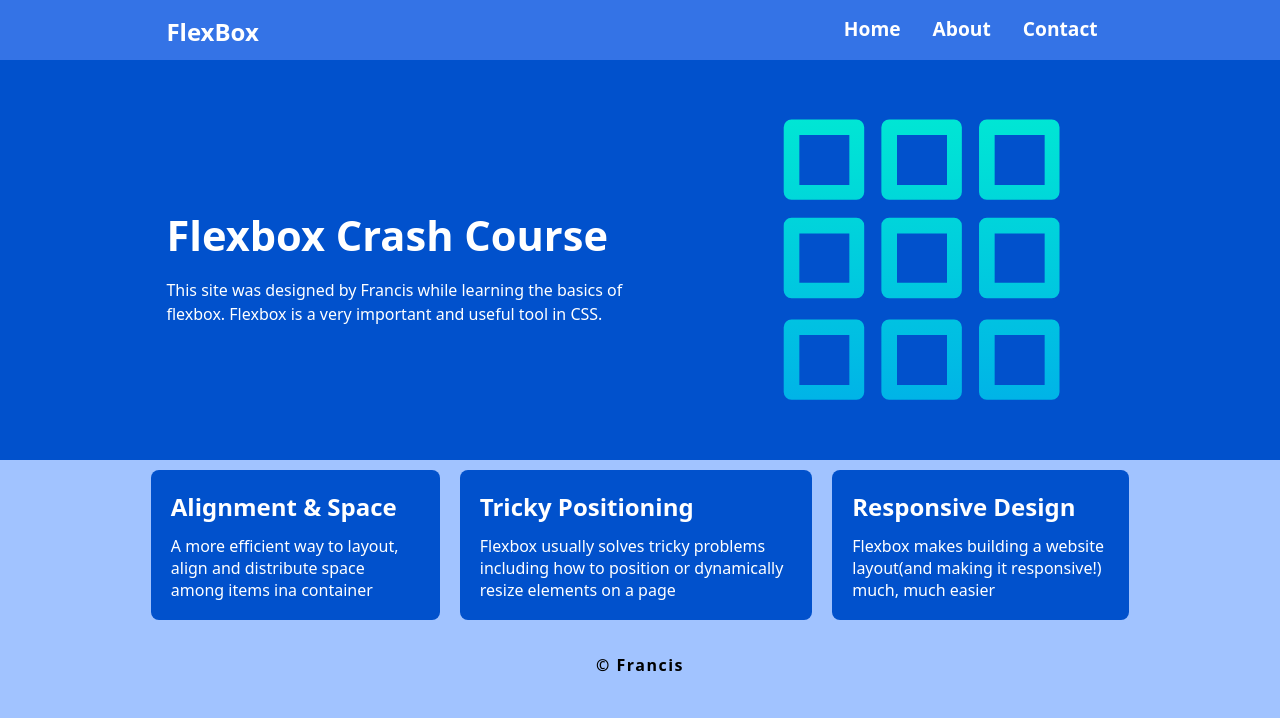
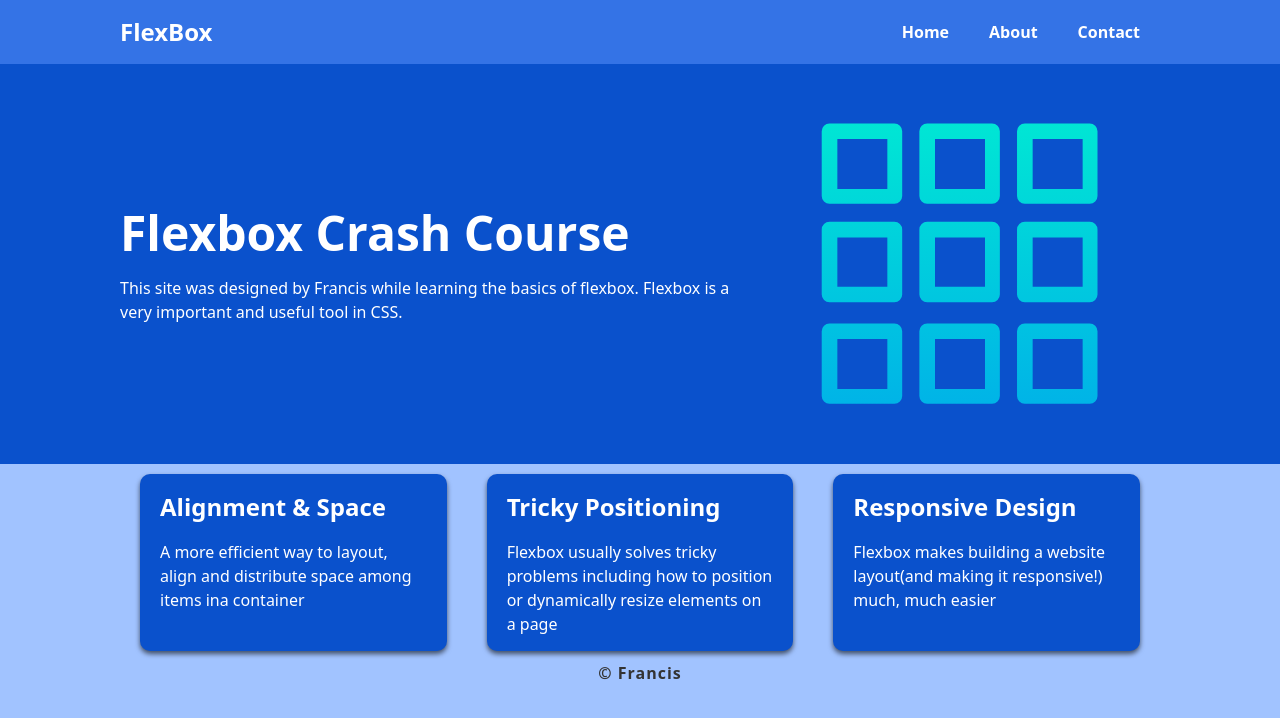
Before and after one commit to codewithfr4nk/mySoftwareDevJourney, a plain HTML site: page Front-end Design/flex-box/index.html in a window 1280 px wide. Drawn offline with Linux system fonts and the light colour scheme.

Commit message:
master flexbox build. flexbox project

```diff
--- a/Front-end Design/flexbox/index.html
+++ b/Front-end Design/flex-box/index.html
@@ -4,44 +4,47 @@
     <meta charset="UTF-8">
     <meta http-equiv="X-UA-Compatible" content="IE=edge">
     <meta name="viewport" content="width=device-width, initial-scale=1.0">
-    <title>Flexbox Crash Course</title>
-    <link rel="stylesheet" type="text/css" href="style.css">
+    <title>flexbox crash course</title>
+    <link rel="stylesheet" href="style.css" type="text/css">
 </head>
 <body>
-    <div class="flex-container">
-        <div class="navBar">
-            <h2>FlexBox</h2>
-            <ul class="nav-items">
-                <li class="nav-item"><a href="index.html">Home</a></li>
-                <li class="nav-item"><a href="index.html">About</a></li>
-                <li class="nav-item"><a href="index.html">Contact</a></li>
+    <div class="navbar">
+        <div class="container">
+            <div class="logo">FlexBox</div>
+            <ul class="nav">
+                <li><a href="#">Home</a></li>
+                <li><a href="#">About</a></li>
+                <li><a href="#">Contact</a></li>
             </ul>
         </div>
-        <div class="content-area">
-            <div class="title">
+    </div>
+    <div class="header">
+        <div class="container">
+            <div>
                 <h1>Flexbox Crash Course</h1>
-                <h5>This site was designed by Francis while learning the basics of flexbox. Flexbox is a very important and useful tool in CSS.</h5>
+                <p>This site was designed by Francis while learning the basics of flexbox. Flexbox is a very important and useful tool in CSS.</p>
             </div>
-            <img src="images/grid.svg" alt="Grid Cube image">
-
+            <img src="images/grid.svg" alt="svg grid">
         </div>
-        <div class="more-info">
-            <div class="info">
+    </div>
+    <div class="footer">
+        <div class="container">
+            <div class="box">
                 <h2>Alignment & Space</h2>
                 <p>A more efficient way to layout, align and distribute space among items ina container</p>
             </div>
 
-            <div class="info">
+            <div class="box">
                 <h2>Tricky Positioning</h2>
                 <p>Flexbox usually solves tricky problems including how to position or dynamically resize elements on a page</p>
             </div>
 
-            <div class="info">
+            <div class="box">
                 <h2>Responsive Design</h2>
                 <p>Flexbox makes building a website layout(and making it responsive!) much, much easier</p>
             </div>
         </div>
     </div>
-    <h4>&#169 Francis</h4>
+    <h5>&copy Francis</h5>
 </body>
 </html>
--- /dev/null
+++ b/Front-end Design/flex-box/style.css
@@ -0,0 +1,134 @@
+:root {
+    --primary-color: #3473e6;
+    --secondary-color: #a1c3ff;
+    --tertiary-color: #0a51cc;
+}
+
+* {
+    box-sizing: border-box;
+    margin: 0;
+    padding: 0;
+}
+
+body {
+    font-family: system-ui, -apple-system, BlinkMacSystemFont, 'Segoe UI', Roboto, Oxygen, Ubuntu, Cantarell, 'Open Sans', 'Helvetica Neue', sans-serif;
+    font-size: 16px;
+    line-height: 1.5;
+    background: var(--secondary-color);
+}
+
+img {
+    max-width: 100%;
+}
+
+h1, h2 {
+    margin-bottom: 15px;
+}
+
+.container {
+    max-width: 1100px;
+    margin: 0 auto;
+    padding: 0 30px;
+}
+
+.navbar {
+    background-color: var(--primary-color);
+    color: white;
+}
+
+a {
+    color: white;
+    text-decoration: none;
+}
+
+a:hover {
+    color: lightblue;
+}
+
+li {
+    list-style-type: none;
+    color: white;
+    margin: 20px;
+    font-weight: bold;
+}
+
+.logo {
+    font-size: x-large;
+    font-weight: bold;
+}
+
+.navbar .container {
+    display: flex;
+    justify-content: space-between;
+    align-items: center;
+}
+
+.container .nav {
+    display: flex;
+}
+
+.header {
+    background-color: var(--tertiary-color);
+    color: white;
+    min-height: 400px;
+}
+
+.header h1 {
+    font-size: 3rem;
+    line-height: 1.2;
+}
+
+.header img {
+    max-width: 400px;
+}
+
+.header .container {
+    display: flex;
+    justify-content: space-between;
+    align-items: center;
+}
+
+.footer .container {
+    display: flex;
+    justify-content: space-between;
+}
+
+.box {
+    flex: 1;
+    background-color: var(--tertiary-color);
+    color: white;
+    margin: 10px 20px;
+    border-radius: 10px;
+    box-shadow: 0 3px 5px rgba(0, 0, 0, 0.6);
+    padding: 15px 20px;
+}
+
+h5 {
+    margin-bottom: 20px;
+    text-align: center;
+    color: #333;
+    font-size: 16px;
+    letter-spacing: 1px;
+}
+
+@media(max-width: 768px) {
+    .header .container {
+        flex-direction: column;
+        padding-top: 20px;
+        text-align: center;
+    }
+
+    .footer .container {
+        flex-direction: column;
+        text-align: center;
+    }
+
+    h5 {
+    margin-bottom: 20px;
+    text-align: center;
+    color: #333;
+    font-size: 16px;
+    letter-spacing: 1px;
+    margin-left: 0;
+    }
+}
--- a/Front-end Design/flexbox/style.css
+++ /dev/null
@@ -1,114 +0,0 @@
-:root {
-    --primary-color: #3473e6;
-    --secondary-color: #a1c3ff;
-    --tertiary-color: #000;
-    --more-color: #0151cc;
-
-}
-
-* {
-    box-sizing: border-box;
-    margin: 0;
-    padding: 0;
-}
-
-body {
-    font-family: system-ui, -apple-system, BlinkMacSystemFont, 'Segoe UI', Roboto, Oxygen, Ubuntu, Cantarell, 'Open Sans', 'Helvetica Neue', sans-serif;
-    background-color: #a1c3ff;
-}
-
-.flex-container {
-    display: flex;
-    background-color: lightblue;
-    flex-direction: column;
-
-}
-
-.navBar {
-    display: flex;
-    background-color: var(--primary-color);
-    height: 60px;
-    padding: 15px 13%;
-    margin-right: 10px;
-    width: 100%;
-}
-
-.nav-items {
-    display: flex;
-    width: 100%;
-    justify-content: flex-end;
-    list-style: none;
-}
-
-a {
-    color: white;
-    text-decoration: none;
-    margin: 16px;
-    font-size: 1.2rem;
-    font-weight: bolder;
-}
-
-.navBar>h2 {
-    color: white;
-    font-size: 1.5rem;
-}
-
-.content-area {
-    display: flex;
-    background-color: var(--more-color);
-    height: 400px;
-}
-
-.more-info {
-    display: flex;
-    background-color: #a1c3ff;
-    height: 200px;
-    padding: 0 11% 30px 11%;
-    justify-content: space-between;
-}
-
-.title {
-    display: flex;
-    color: white;
-    flex-direction: column;
-    justify-content: center;
-    padding-left: 13%;
-    line-height: 2;
-}
-
-h1 {
-    font-size: 2.6rem;
-}
-
-img {
-    padding-right: 8%;
-}
-
-h5 {
-    font-weight: 400;
-    line-height: 1.5;
-    font-size: 16px;
-}
-
-.info {
-    display: flex;
-    flex-direction: column;
-    background-color: var(--more-color);
-    color: white;
-    margin: 10px;
-    height: 150px;
-    border-radius: 8px;
-    padding: 20px;
-}
-
-.info h2 {
-    padding-bottom: 12px;
-
-}
-
-h4 {
-    color: var(--tertiary-color);
-    text-align: center;
-    letter-spacing: 1.5px;
-    line-height: 10px;
-}
```
Also changed, not shown: Front-end Design/flex-box/images/grid.svg (renamed from Front-end Design/flexbox/images/grid.svg).
